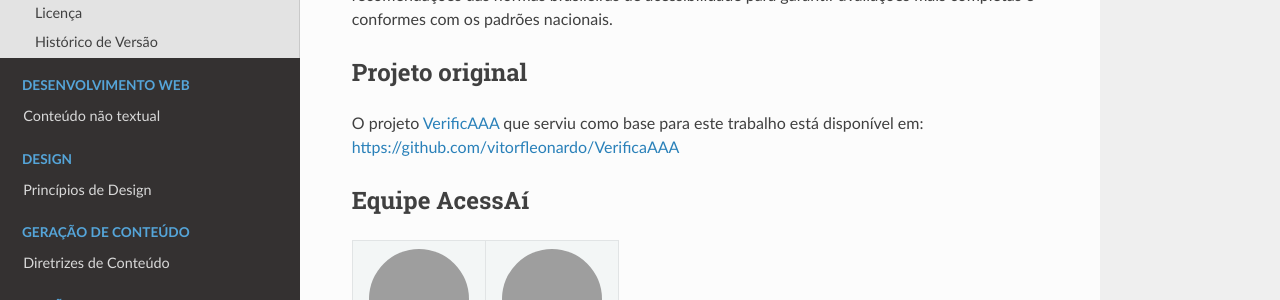
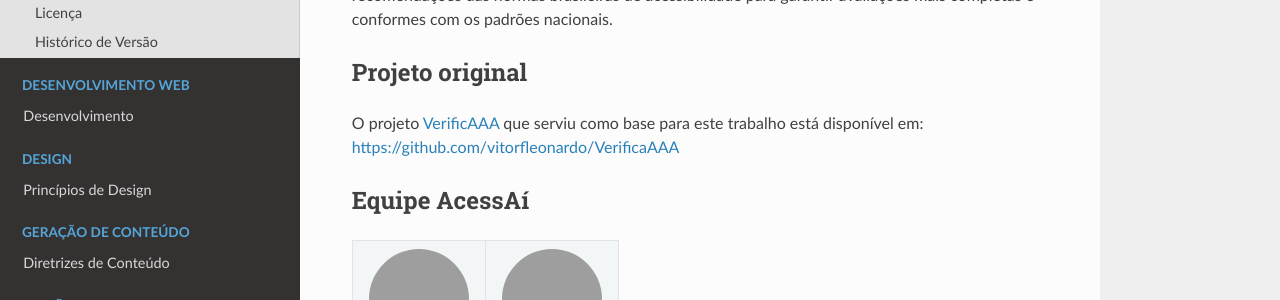
Before and after one commit to UnBIHC2025-1/IHC-2025.1-Grupo02, an MkDocs documentation site: the page built from docs/index.md, in a window 1280 px wide. Shown: the part 376-676 px from the top of the page. Built offline with MkDocs 1.6.1, drawn with Linux system fonts in a browser that asks for light colours; nearby versions of some CDN libraries; grey boxes are pictures that could not be loaded.

Commit message:
Update mkdocs.yml

```diff
--- a/mkdocs.yml
+++ b/mkdocs.yml
@@ -6,14 +6,19 @@ use_directory_urls: false
 # NAVEGAÇÃO
 nav:
   - 'Início': 'index.md'
+
   - 'Desenvolvimento Web':
-    - 'Conteúdo não textual': 'devWeb/non_text_content.md'
+    - 'Desenvolvimento': 'devWeb/Desenvolvimento.md'
+
   - 'Design':
     - 'Princípios de Design': 'design/design.md'
+
   - 'Geração de Conteúdo':
     - 'Diretrizes de Conteúdo': 'geracaoConteudo/conteudo.md'
+
   - 'Gestão de Projetos':
     - 'Metodologia': 'gestaoProjeto/gestaoProjeto.md'
+
   - 'Ferramentas':
     - 'Ferramentas de Acessibilidade': 'tools/ferramentas.md'
 
```
